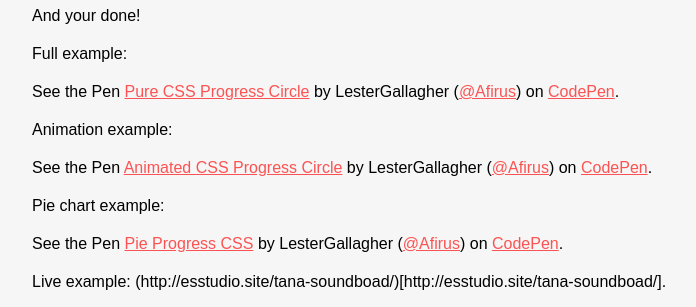
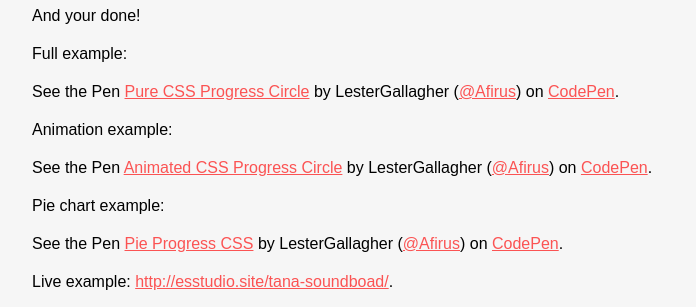
Before and after one commit to LesterGallagher/LesterGallagher.github.io, a Jekyll site: the page built from _posts/2018-07-08-pure-css-progress-circles.markdown, in a window 1280 px wide and 900 px high, scrolled down 2265 px, cut to the strip 0-307 px from the top of the window. Shown: the whole strip, without its empty margins (38-734 px from the left). Built offline with Jekyll 4.4.1, drawn with Linux system fonts in a browser that asks for light colours.

Commit message:
Updated Pure Css Progress Circles

```diff
--- a/_posts/2018-07-08-pure-css-progress-circles.markdown
+++ b/_posts/2018-07-08-pure-css-progress-circles.markdown
@@ -145,6 +145,6 @@ Pie chart example:
 
 <p data-height="265" data-theme-id="0" data-slug-hash="mKNjYW" data-default-tab="css,result" data-user="Afirus" data-embed-version="2" data-pen-title="Pie Progress CSS" class="codepen">See the Pen <a href="https://codepen.io/Afirus/pen/mKNjYW/">Pie Progress CSS</a> by LesterGallagher (<a href="https://codepen.io/Afirus">@Afirus</a>) on <a href="https://codepen.io">CodePen</a>.</p>
 
-Live example: (http://esstudio.site/tana-soundboad/)[http://esstudio.site/tana-soundboad/].
+Live example: [http://esstudio.site/tana-soundboad/](http://esstudio.site/tana-soundboad/).
 
 <script async src="https://static.codepen.io/assets/embed/ei.js"></script>
```
